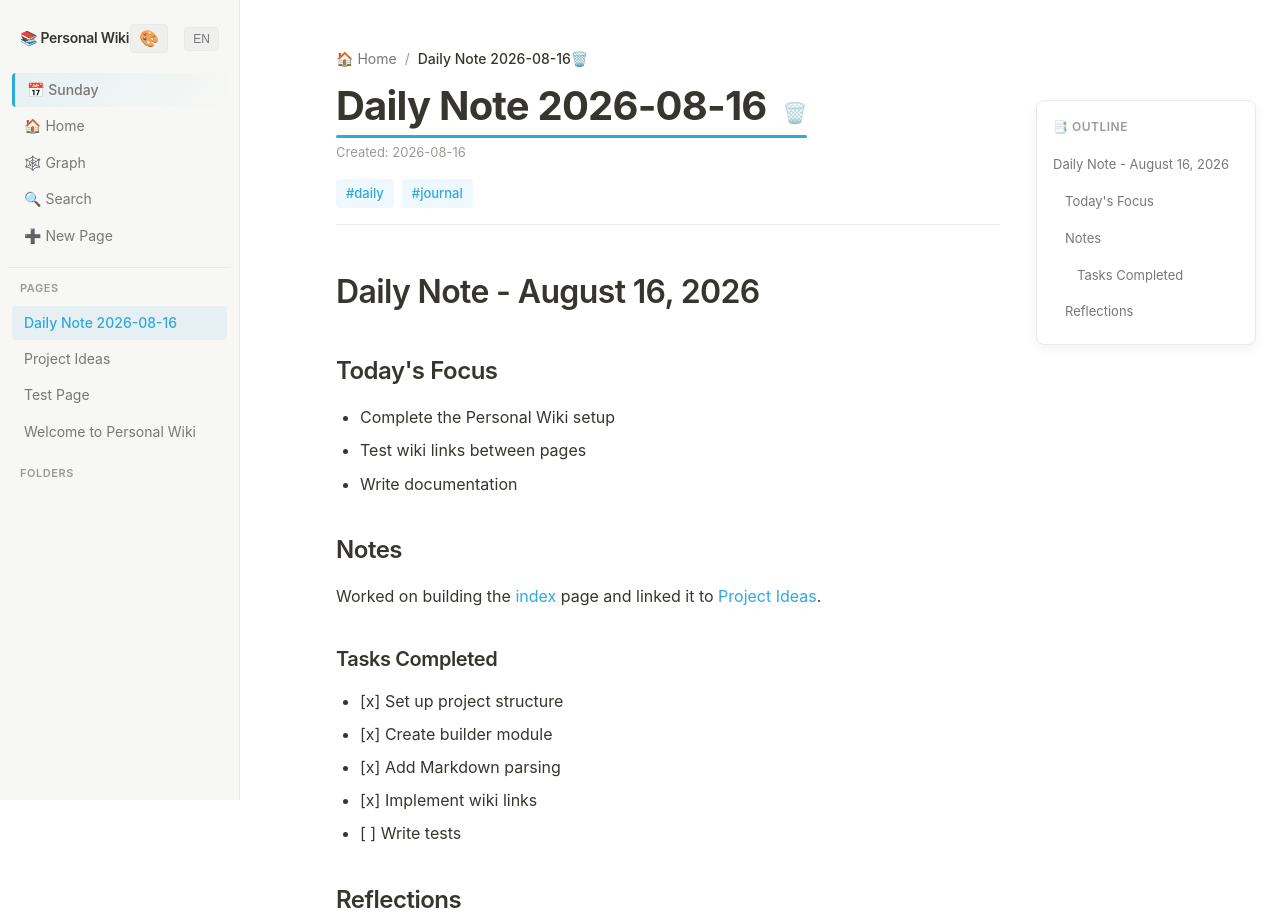
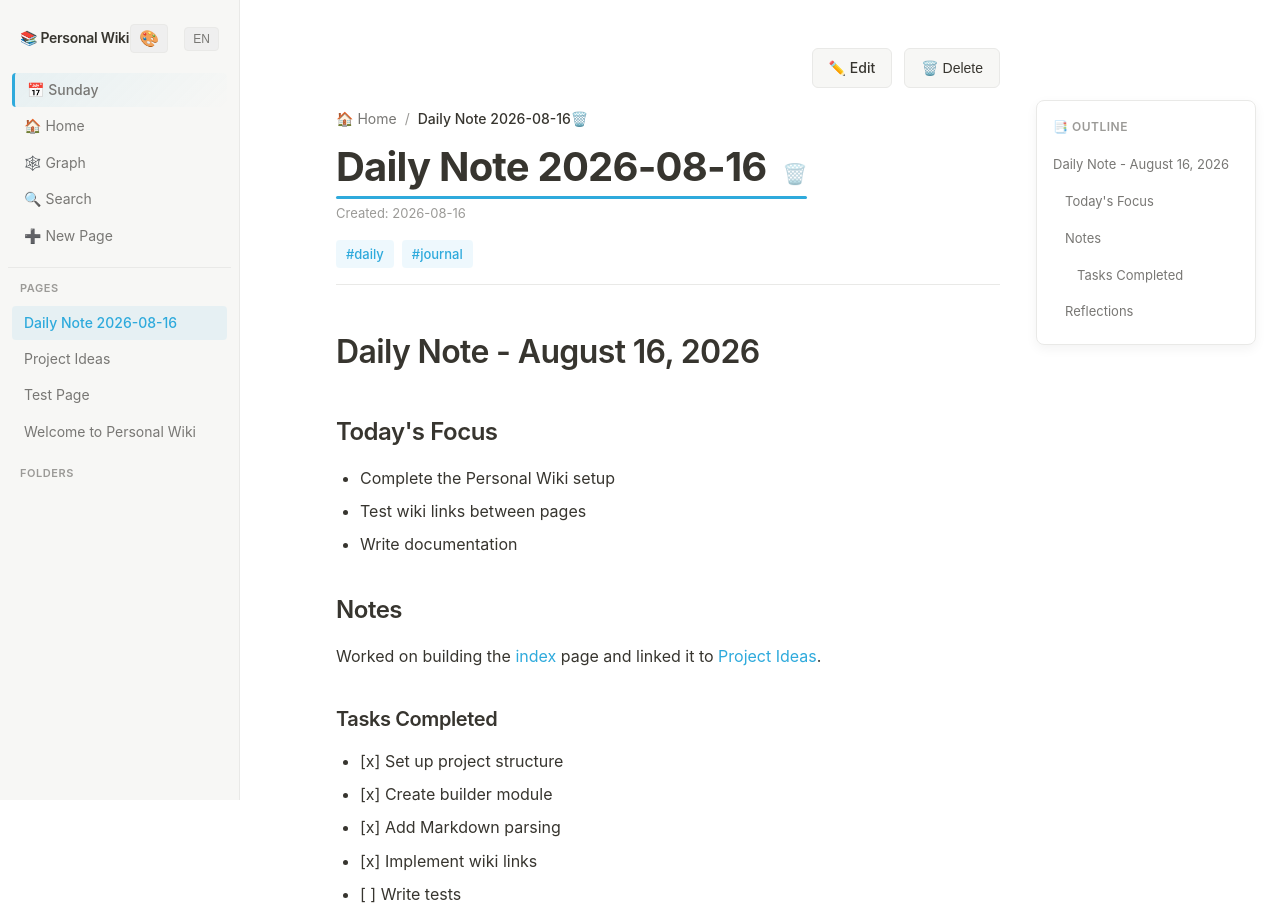
Before and after one commit to Mieqk/Personal_wiki, a plain HTML site: page personal-wiki/output/daily/2026-08-16.html in a window 1280 px wide. Shown: the top 923 px of the page. Drawn offline with Linux system fonts and the light colour scheme.

Commit message:
Fix edit link and add Russian translation for graph view
- Updated .gitignore to exclude personal-wiki/output directory
- Fixed edit button URL in page.html template to use static_prefix variable
- Added Russian translation for graph view ("Граф") in app.js
- Updated daily note and project ideas HTML files with edit button styling and correct edit URLs
- Ensured edit links properly reference the static prefix for correct routing

```diff
--- a/personal-wiki/output/daily/2026-08-16.html
+++ b/personal-wiki/output/daily/2026-08-16.html
@@ -5,6 +5,58 @@
     <meta name="viewport" content="width=device-width, initial-scale=1.0">
     <title>Daily Note 2026-08-16 - Personal Wiki</title>
     <link rel="stylesheet" href="../static/style.css">
+
+<style>
+    .page-actions {
+        display: flex;
+        gap: 12px;
+        margin-bottom: 20px;
+        justify-content: flex-end;
+    }
+
+    .btn-edit {
+        display: inline-flex;
+        align-items: center;
+        gap: 6px;
+        padding: 8px 16px;
+        font-size: 14px;
+        font-weight: 500;
+        border-radius: 6px;
+        border: 1px solid var(--border-color);
+        background: var(--bg-secondary);
+        color: var(--text-primary);
+        cursor: pointer;
+        transition: var(--transition-smooth);
+        text-decoration: none;
+    }
+
+    .btn-edit:hover {
+        background: var(--accent-color);
+        border-color: var(--accent-color);
+        color: white;
+    }
+
+    .btn-delete {
+        display: inline-flex;
+        align-items: center;
+        gap: 6px;
+        padding: 8px 16px;
+        font-size: 14px;
+        font-weight: 500;
+        border-radius: 6px;
+        border: 1px solid var(--border-color);
+        background: var(--bg-secondary);
+        color: var(--text-primary);
+        cursor: pointer;
+        transition: var(--transition-smooth);
+    }
+
+    .btn-delete:hover {
+        background: #dc3545;
+        border-color: #dc3545;
+        color: white;
+    }
+</style>
 
 </head>
 <body>
@@ -105,6 +157,10 @@
 
 <article class="wiki-page">
     <header class="page-header">
+        <div class="page-actions">
+            <a href="edit/daily/2026-08-16.html" class="btn-edit" data-translate="btnEdit">✏️ Edit</a>
+            <button class="btn-delete" onclick="WikiApp.handleDeletePage('daily/2026-08-16')" data-translate="btnDelete">🗑️ Delete</button>
+        </div>
         <h1>Daily Note 2026-08-16</h1>
 
         <p class="meta">Created: 2026-08-16</p>
--- a/personal-wiki/output/static/app.js
+++ b/personal-wiki/output/static/app.js
@@ -635,6 +635,34 @@ const WikiApp = {
         }
     },
 
+    // Handle delete page from button click
+    handleDeletePage(slug) {
+        const t = this.translations[this.currentLang];
+
+        if (confirm(`${t.confirmDelete}`)) {
+            // Call API to delete the page
+            fetch('/api/delete', {
+                method: 'POST',
+                headers: {
+                    'Content-Type': 'application/json'
+                },
+                body: JSON.stringify({ slug })
+            })
+            .then(response => response.json())
+            .then(data => {
+                if (data.success) {
+                    alert(t.deleteSuccess);
+                    window.location.href = 'index.html';
+                } else {
+                    alert(`${t.deleteError}: ${data.error}`);
+                }
+            })
+            .catch(error => {
+                alert(`${t.deleteError}: ${error.message}`);
+            });
+        }
+    },
+
     // Confirm and delete page
     confirmDelete(title, cardElement) {
         const t = this.translations[this.currentLang];
```
Also changed, not shown: personal-wiki/output/project-ideas.html (+56 -0 lines), personal-wiki/output/test page.html (+56 -0 lines), personal-wiki/templates/page.html (+1 -1 lines), 1 other file.
